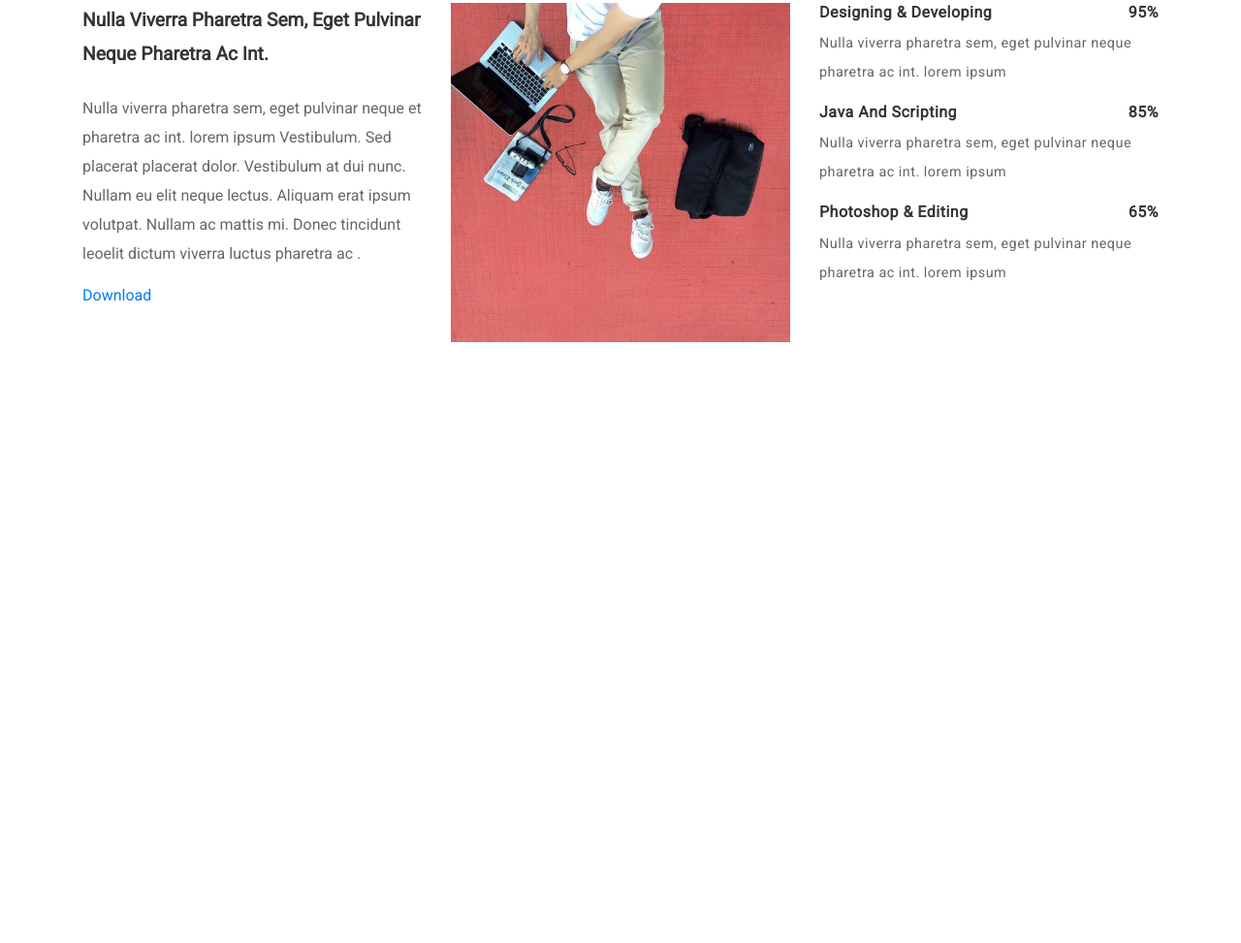
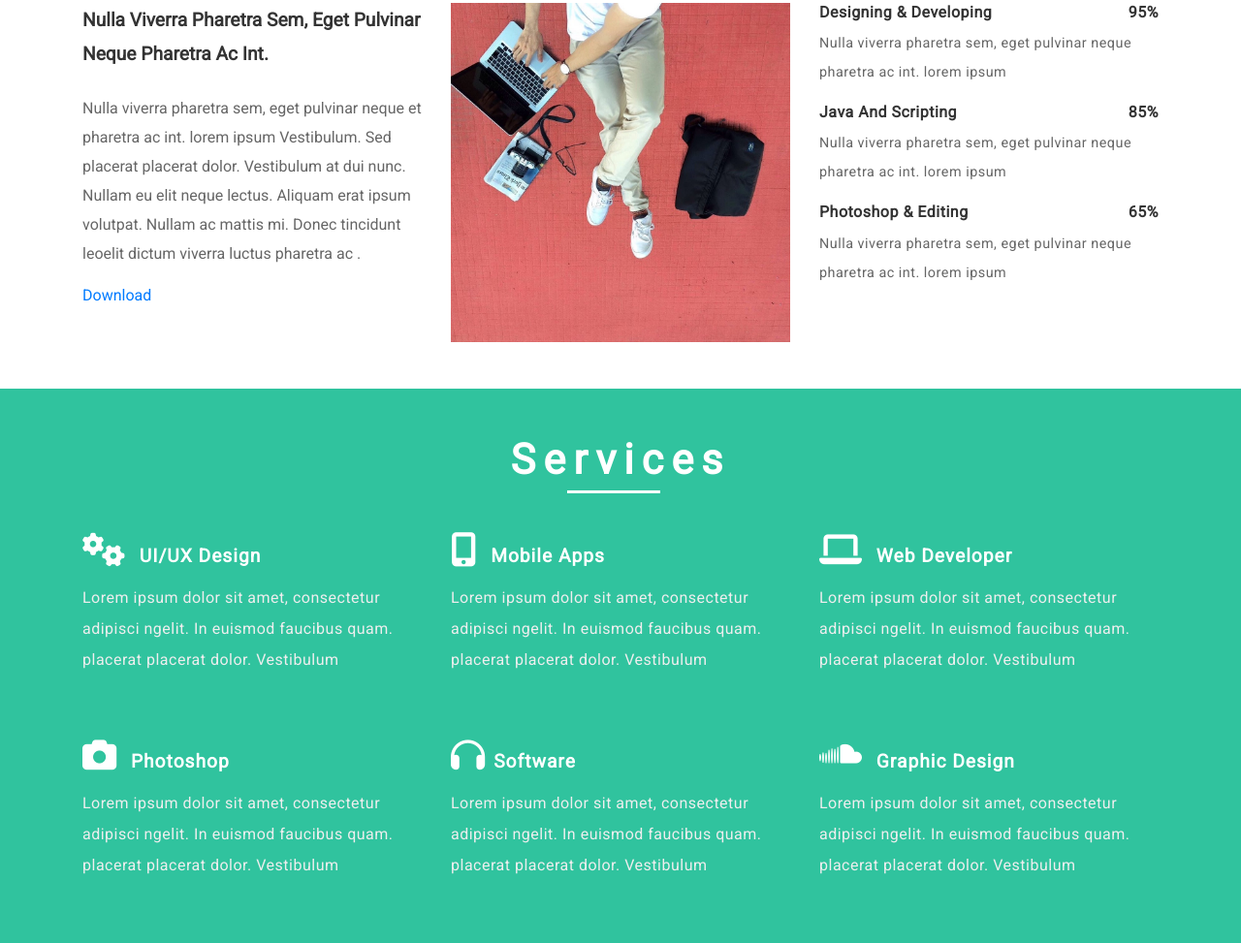
Before and after one commit to DakoMumladze/PersonalBlogTemplate, a website built with webpack: page src/index.html in a window 1280 px wide. Shown: the part 856-1829 px from the top of the page at 97% size. Before the commit the page ends 1257 px from the top, so only its background shows below. Built offline with nearby package versions, Linux system fonts and the light colour scheme.

Commit message:
added services section

```diff
--- a/src/css/main.scss
+++ b/src/css/main.scss
@@ -12,6 +12,7 @@ header {
     padding-top: 1.2rem;
   }
   @include background("../../assets/img/bg1.jpg");
+  background-attachment: fixed;
   .navbar-light .navbar-brand {
     color: #fff;
     font-size: 1.8rem;
@@ -120,7 +121,24 @@ header {
     left: 44%;
     bottom: -.5rem;
   }
-
+}
+.section-title-wh{
+  font-size: 2.7rem;
+  text-align: center;
+  color: #fff;
+  font-weight: 600;
+  letter-spacing: .5rem;
+  position: relative;
+  &:after{
+    content: "";
+    display: block;
+    width: 6rem;
+    height: 3px;
+    background: #fff;
+    position: absolute;
+    left: 45%;
+    bottom: -.5rem;
+  }
 }
 .about-section{
   .col-title{
@@ -156,3 +174,25 @@ header {
     }
   }
 }
+.services-section{
+  background: #30c39e;
+  color: #fff;
+  h3{
+    text-transform: capitalize;
+    color: #fff;
+    font-size: 1.2rem;
+    font-weight: 600;
+    letter-spacing: 1px;
+    margin-bottom: 1rem;
+    i.fa{
+      font-size: 2.2rem;
+    }
+  }
+  p{
+    color: #eee;
+    margin: 1em 0;
+    line-height: 2rem;
+    letter-spacing: .5px;
+    font-size: 1rem;
+  }
+}
--- a/src/index.html
+++ b/src/index.html
@@ -137,7 +137,48 @@
             </div>
         </div>
     </section>
+    <section class="container-fluid services-section pt-5 pb-5">
+        <div class="container">
+            <h2 class="section-title-wh mb-5">
+                Services
+            </h2>
+            <div class="row pb-5">
+                <div class="col-md-4">
+                    <h3> <i class="fa mr-2 fa-cogs"></i> UI/UX Design</h3>
+                    <p>Lorem ipsum dolor sit amet, consectetur adipisci ngelit. In euismod faucibus quam. placerat
+                        placerat dolor. Vestibulum</p>
+                </div>
+                <div class="col-md-4">
+                    <h3> <i class="fa mr-2 fa-mobile"></i> Mobile Apps</h3>
+                    <p>Lorem ipsum dolor sit amet, consectetur adipisci ngelit. In euismod faucibus quam. placerat
+                        placerat dolor. Vestibulum</p>
+                </div>
+                <div class="col-md-4">
+                    <h3> <i class="fa mr-2 fa-laptop"></i> Web Developer</h3>
+                    <p>Lorem ipsum dolor sit amet, consectetur adipisci ngelit. In euismod faucibus quam. placerat
+                        placerat dolor. Vestibulum</p>
+                </div>
+            </div>
+            <div class="row">
+                <div class="col-md-4">
+                    <h3> <i class="fa mr-2 fa-camera"></i> Photoshop</h3>
+                    <p>Lorem ipsum dolor sit amet, consectetur adipisci ngelit. In euismod faucibus quam. placerat
+                        placerat dolor. Vestibulum</p>
+                </div>
+                <div class="col-md-4">
+                    <h3> <i class="fa mr-2 fa-headphones"></i>Software</h3>
+                    <p>Lorem ipsum dolor sit amet, consectetur adipisci ngelit. In euismod faucibus quam. placerat
+                        placerat dolor. Vestibulum</p>
+                </div>
+                <div class="col-md-4">
+                    <h3> <i class="fa mr-2 fa-soundcloud"></i> Graphic Design</h3>
+                    <p>Lorem ipsum dolor sit amet, consectetur adipisci ngelit. In euismod faucibus quam. placerat
+                        placerat dolor. Vestibulum</p>
+                </div>
+            </div>
+        </div>
 
+    </section>
 
 
 
```
